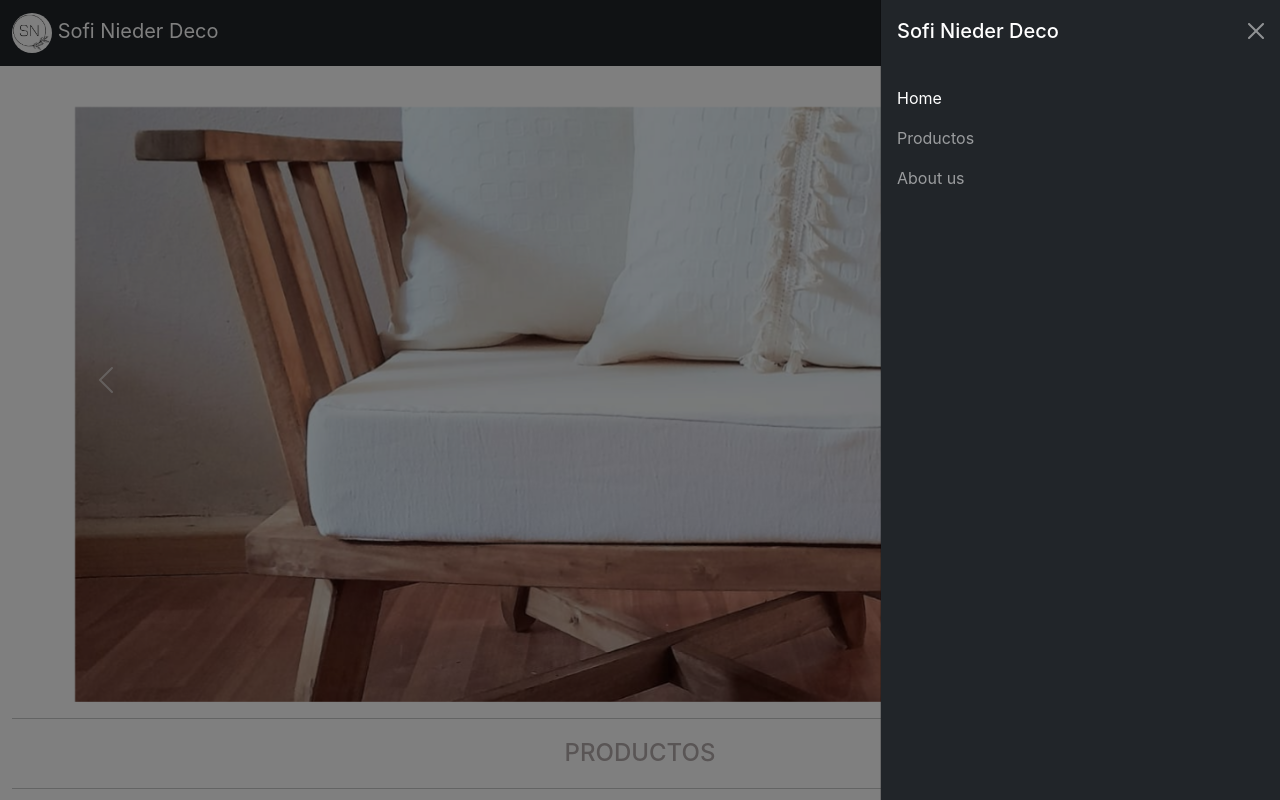
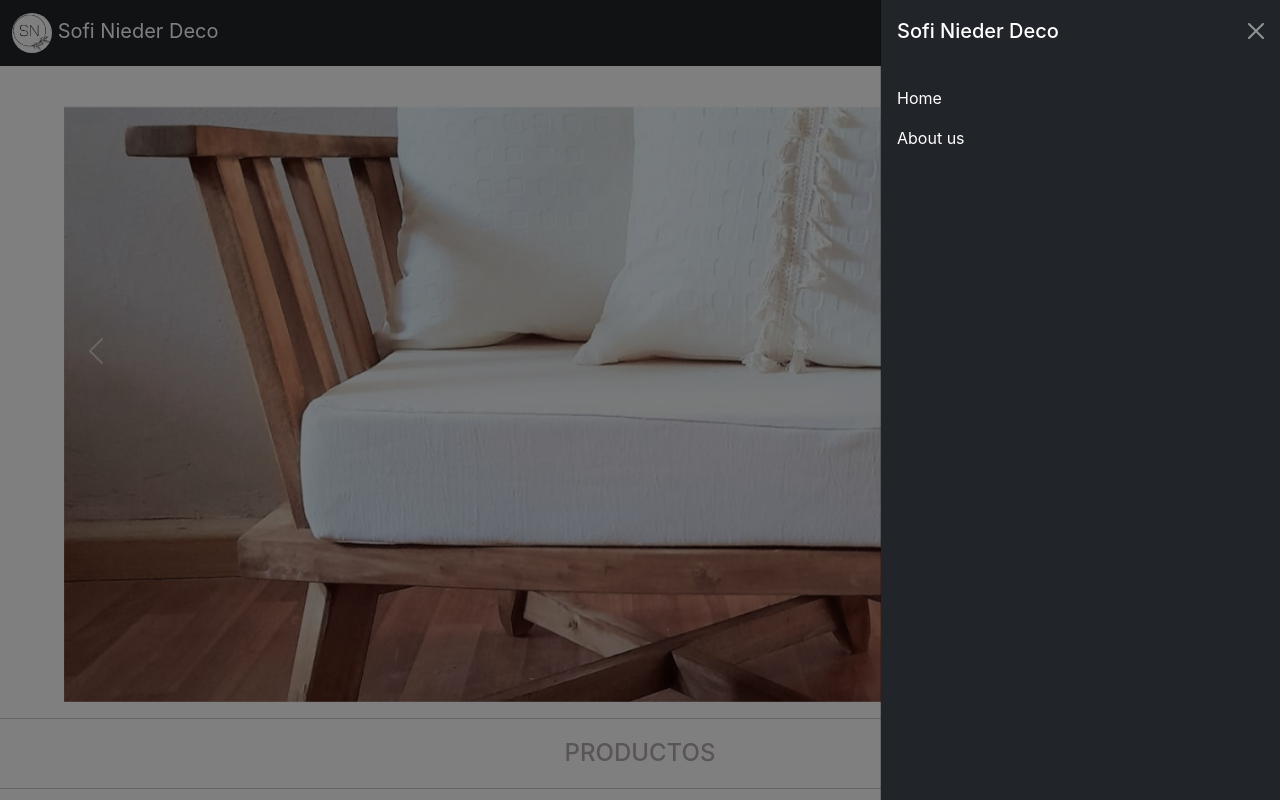
Before and after one commit to niederhausertomas/sofi-nieder-app-React-CoderHouse, a React (Create React App) app: page / in a window 1280 px wide. Both pictures are taken after a click on the button 1240 px from the left and 33 px from the top of the page. Shown: the top 800 px of the page. Built offline with nearby package versions, Linux system fonts and the light colour scheme.

Commit message:
primer pre entrega

```diff
--- a/package.json
+++ b/package.json
@@ -8,6 +8,7 @@
     "@testing-library/user-event": "^13.5.0",
     "react": "^18.2.0",
     "react-dom": "^18.2.0",
+    "react-router-dom": "^6.4.0",
     "react-scripts": "5.0.1",
     "web-vitals": "^2.1.4"
   },
--- a/src/App.jsx
+++ b/src/App.jsx
@@ -1,6 +1,6 @@
+import {BrowserRouter, Routes, Route} from "react-router-dom";
 import './App.css';
 import AboutUs from './components/AboutUs/AboutUs';
-import Carrousel from './components/Carrousel/Carrousel';
 import Footer from './components/Footer/Footer';
 import ItemDetailContainer from './components/ItemDetailContainer/ItemDetailContainer';
 import ItemListContainer from './components/ItemListContainer/ItemListContainer';
@@ -8,20 +8,15 @@ import NavBar from './components/NavBar/NavBar';
 
 function App() {
   return (
-    <div className="container-fluid">
+    <BrowserRouter>
       <NavBar />
-      <br />
-      <hr />
-      <Carrousel />
-      <hr />
-      <ItemListContainer muebles="Muebles, silloncitos, espejos, almohadones y mas. Envios a todo el pais" productos="productos" />
-      <hr />
-      <ItemDetailContainer />
-      <hr />
-      <AboutUs />
-      <hr />
+      <Routes className="container-fluid">
+        <Route exact path="/" element={<ItemListContainer muebles="Muebles, silloncitos, espejos, almohadones y mas. Envios a todo el pais" productos="productos" />}/>
+        <Route exact path="/item/:id" element={<ItemDetailContainer />}/>
+        <Route exact path="/category/1" element={<AboutUs />}/>
+      </Routes>
       <Footer />
-    </div>
+    </BrowserRouter>
   );
 }
 
--- a/src/Mock.jsx
+++ b/src/Mock.jsx
@@ -5,27 +5,27 @@ import imagen4 from "./assets/images/producto4.jpg";
 import imagen5 from "./assets/images/producto5.jpg";
 
 const productos = [
-    {Id: 1,
+    {Id: '1',
     nombre: "Mesa Ratona ovalada",
     precio: 4500,
     imagen: imagen1},
 
-    {Id: 2,
+    {Id: '2',
     nombre: "Sillon Gervasoni",
     precio: 7000,
     imagen: imagen2},
 
-    {Id: 3,
+    {Id: '3',
     nombre: "Almohadones de respaldo 40x40",
     precio: 1000,
     imagen: imagen3},
 
-    {Id: 4,
+    {Id: '4',
     nombre: "Perchero Escalera",
     precio: 2500,
     imagen: imagen4},
 
-    {Id: 5,
+    {Id: '5',
     nombre: "Espejo redondo",
     precio: 7000,
     imagen: imagen5},
@@ -44,3 +44,11 @@ export const getFetch = new Promise((respuesta, rejected)=>{
     }
 }
     )
+/*
+export const getProductoById = (id) =>{
+    return new Promise ((resolve) =>{
+        setTimeout(()=>{
+            resolve(productos.find(prod => prod.id === id))
+        }, 500)
+    })
+}*/
--- a/src/components/AboutUs/AboutUs.jsx
+++ b/src/components/AboutUs/AboutUs.jsx
@@ -3,7 +3,11 @@ import React from "react";
 const AboutUs = ()=>{
     return (
         <div>
+            <hr/>
+            <hr/>
+            <hr/>
             <h2 className="titulo">About us!</h2>
+            <p>Lorem ipsum dolor sit amet consectetur adipisicing elit. A officia suscipit quia unde praesentium quis ut possimus sed error, aut vero corrupti dolore? Error aliquid, odio itaque quibusdam ipsum incidunt. Lorem ipsum dolor sit amet consectetur adipisicing elit. Nam enim libero fugit veritatis culpa porro, eligendi voluptate quisquam autem perspiciatis quidem pariatur tenetur tempore molestiae perferendis impedit. Veritatis, quasi ipsam!Lorem ipsum dolor sit amet consectetur adipisicing elit. A officia suscipit quia unde praesentium quis ut possimus sed error, aut vero corrupti dolore? Error aliquid, odio itaque quibusdam ipsum incidunt. Lorem ipsum dolor sit amet consectetur adipisicing elit. Nam enim libero fugit veritatis culpa porro, eligendi voluptate quisquam autem perspiciatis quidem pariatur tenetur tempore molestiae perferendis impedit. Veritatis, quasi ipsam!</p>
         </div>
     )
 }
--- a/src/components/Carrousel/Carrousel.jsx
+++ b/src/components/Carrousel/Carrousel.jsx
@@ -9,7 +9,10 @@ import producto6 from "../../assets/images/producto6.jpg";
 
 const Carrousel = ()=>{
     return (
+
 <div id="carouselExampleControls" className="carousel slide" data-bs-ride="carousel">
+        <br />
+        <hr />
   <div className="carousel-inner">
     <div className="carousel-item active">
       <img src={producto1} className="d-block fCarrousel" alt="imagen del producto 1"/>
--- a/src/components/Item/Item.jsx
+++ b/src/components/Item/Item.jsx
@@ -1,17 +1,19 @@
 import React from "react";
 import './Item.css';
 import ItemCount from "../ItemCount/ItemCount";
+import {NavLink} from "react-router-dom";
 
 const Item = ({prod})=>{
 
     const onAdd = (cantidad)=>{
         console.log(`se agrego ${cantidad} `)
     }
-
     return (
         <div>
             <div className="card col-6 col-sm-3">
-                <img src={prod.imagen} className="card-img-top" alt={prod.nombre}/>
+                <NavLink to={`/item/${parseInt(prod.Id)}`}>
+                    <img src={prod.imagen} className="card-img-top" alt={prod.nombre}/>
+                </NavLink>
                 <div className="card-body">
                     <h5 className="card-title">{prod.nombre}</h5>
                     <p className="card-text"> $ {prod.precio}</p>
--- a/src/components/ItemDetail/ItemDetail.jsx
+++ b/src/components/ItemDetail/ItemDetail.jsx
@@ -10,6 +10,7 @@ const ItemDetail = ({producto})=>{
             <div className="card-body">
                 <h5 className="card-title">{producto.nombre}</h5>
                 <p className="card-text"> $ {producto.precio}</p>
+                <p>Lorem ipsum dolor sit amet consectetur adipisicing elit. Quidem distinctio saepe ipsa, unde eaque atque, sapiente voluptatum esse nemo excepturi officia laboriosam repellendus dolorum fuga totam voluptate delectus dolore deleniti.</p>
             </div>
         </div>
     )
--- a/src/components/ItemDetailContainer/ItemDetailContainer.jsx
+++ b/src/components/ItemDetailContainer/ItemDetailContainer.jsx
@@ -1,3 +1,5 @@
+
+import {useParams} from "react-router-dom";
 import React, { useEffect, useState } from "react";
 import {getFetch} from "../../Mock";
 import './ItemDetailContainer.css';
@@ -9,9 +11,11 @@ const ItemDetailContainer = ()=>{
     const [producto, setProducto] = useState([])
     const [loading, setLoading ] = useState(true)
 
+    const {id} = useParams();
+
     useEffect(()=>{
         getFetch
-        .then((respuesta)=>setProducto(respuesta.find(prod=>prod.Id === 1)))
+        .then((respuesta)=>setProducto(respuesta.find(prod=>prod.Id === id)))
         .finally(()=> setLoading(false))
 },[])
 
--- a/src/components/ItemListContainer/ItemListContainer.jsx
+++ b/src/components/ItemListContainer/ItemListContainer.jsx
@@ -1,5 +1,6 @@
 import React, { useEffect, useState } from "react";
 import {getFetch} from "../../Mock";
+import Carrousel from "../Carrousel/Carrousel";
 import ItemList from "../ItemList/ItemList";
 import './ItemListContainer.css';
 
@@ -16,8 +17,11 @@ const ItemListContainer = ()=>{
         .finally(()=> setLoading(false))
 },[])
 
+
     return (
         <div>
+            <Carrousel />
+             <hr />
             {loading ? <h1 className="cargando">CARGANDO...</h1>
             :
             <div>
--- a/src/components/NavBar/NavBar.jsx
+++ b/src/components/NavBar/NavBar.jsx
@@ -1,14 +1,17 @@
 import React from "react";
 import './NavBar.css';
 import CartWidget from "../CartWidget/CartWidget";
+import {NavLink} from "react-router-dom";
 
 const NavBar = ()=>{
     return (
     <div className="container">
         <nav className="navbar navbar-dark bg-dark fixed-top">
             <div className="container-fluid">
-                <a className="navbar-brand" href="#logo">
-                <CartWidget /> Sofi Nieder Deco</a>
+                <NavLink to={`/`} className="navbar-brand">
+                    <CartWidget /> Sofi Nieder Deco
+                </NavLink>
+
                 <button id="iconoCarrito" className="bg-dark" href="#">
                     <svg xmlns="http://www.w3.org/2000/svg" fill="currentColor" className="bi bi-basket2" viewBox="0 0 16 16">
                         <path d="M4 10a1 1 0 0 1 2 0v2a1 1 0 0 1-2 0v-2zm3 0a1 1 0 0 1 2 0v2a1 1 0 0 1-2 0v-2zm3 0a1 1 0 1 1 2 0v2a1 1 0 0 1-2 0v-2z"/>
@@ -26,13 +29,14 @@ const NavBar = ()=>{
                     <div className="offcanvas-body">
                         <ul className="navbar-nav justify-content-end flex-grow-1 pe-3">
                             <li className="nav-item">
-                                <a className="nav-link active" aria-current="page" href="#carouselExampleControls">Home</a>
+                                <NavLink to={`/`} className="nav-link active">
+                                Home
+                                </NavLink>
                             </li>
                             <li className="nav-item">
-                                <a className="nav-link" href="#productos">Productos</a>
-                            </li>
-                            <li className="nav-item">
-                                <a className="nav-link" href="#productos">About us</a>
+                                <NavLink to={`/category/1`} className="nav-link active">
+                                About us
+                                </NavLink>
                             </li>
                         </ul>
                     </div>
```
Also changed, not shown: 1 other file (tests, documents, lock files or other folders).
